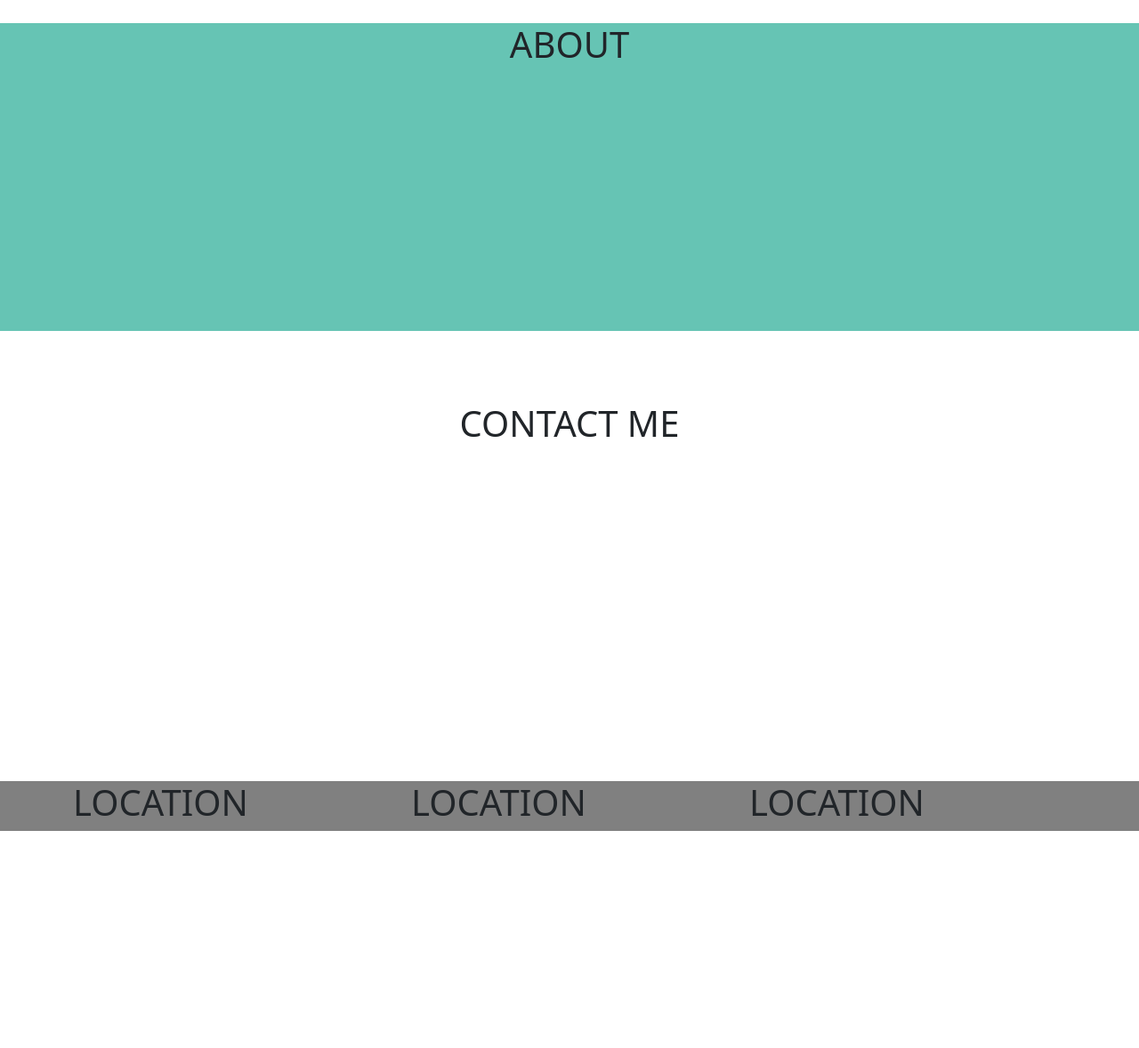
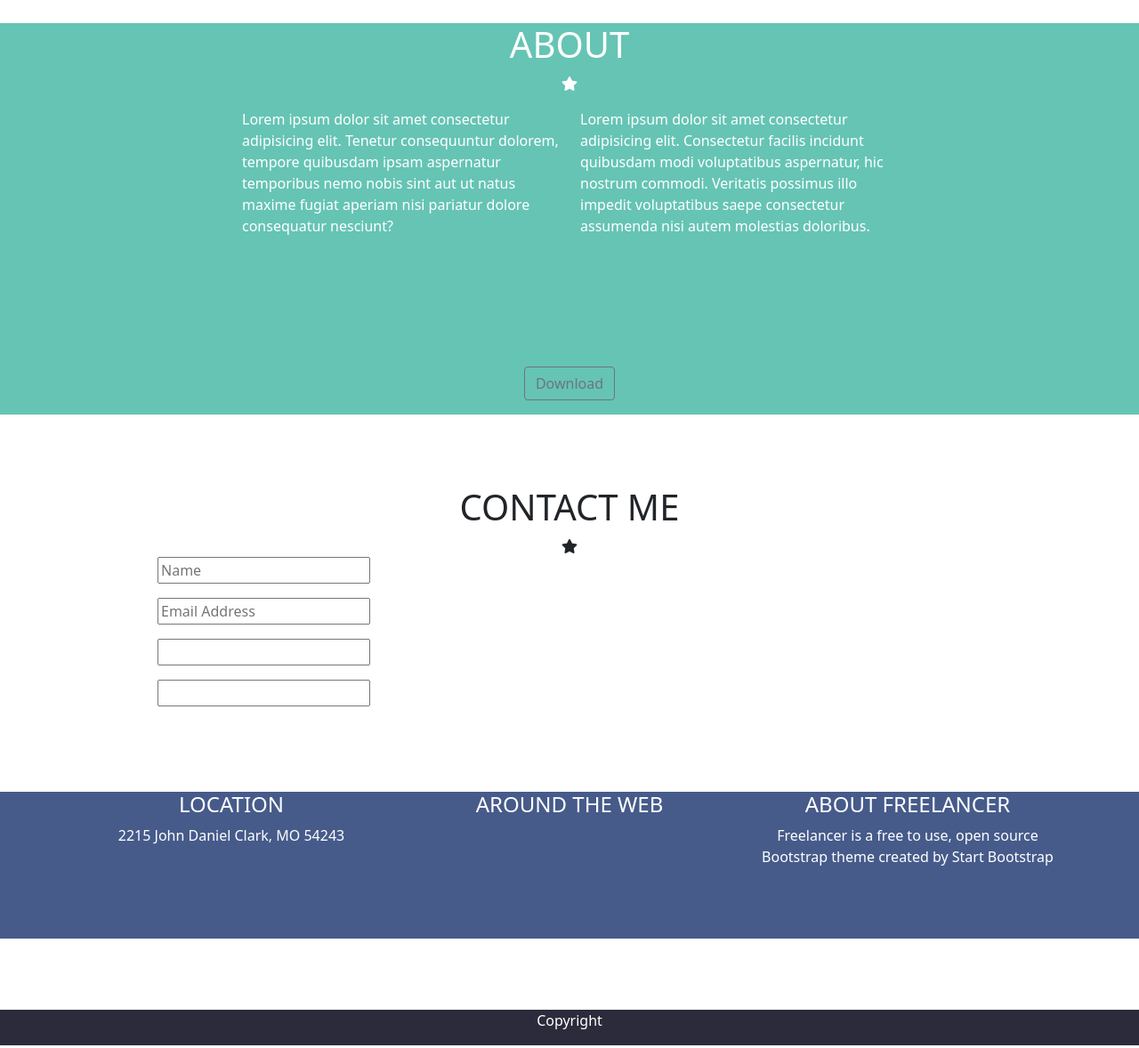
Before and after one commit to sofia-papa/html-css-bootstrap-freelancer, a plain HTML site: page index.html in a window 1280 px wide. Shown: the part 1260-2438 px from the top of the page at 89% size. Before the commit the page ends 2354 px from the top, so only its background shows below. Drawn offline with nearby package versions, Linux system fonts and the light colour scheme.

Commit message:
input name + email + tel

```diff
--- a/css/style.css
+++ b/css/style.css
@@ -16,7 +16,11 @@ section{
 }
 
 #first-part-footer{
-    background-color: gray;
+    background-color: rgb(70, 91, 138);
+}
+
+#second-part-footer{
+    background-color: rgb(43, 43, 59);
 }
 
 #avatar{
--- a/index.html
+++ b/index.html
@@ -74,25 +74,24 @@
                 </div>
             </div>
 
-
             <div class="row">
                 <div class="col-12 col-md-6 col-lg-4">
-                    <div id="cabin" class="square-box"></div>
+                    <div id="cabin" class="square-box rounded"></div>
                 </div>
                 <div class="col-12 col-md-6 col-lg-4">
-                    <div id="cake" class="square-box"></div>
+                    <div id="cake" class="square-box rounded"></div>
                 </div>
                 <div class="col-12 col-md-6 col-lg-4">
-                    <div id="circus" class="square-box"></div>
+                    <div id="circus" class="square-box rounded"></div>
                 </div>
                 <div class="col-12 col-md-6 col-lg-4">
-                    <div id="game" class="square-box"></div>
+                    <div id="game" class="square-box rounded"></div>
                 </div>
                 <div class="col-12 col-md-6 col-lg-4">
-                    <div id="safe" class="square-box"></div>
+                    <div id="safe" class="square-box rounded"></div>
                 </div>
                 <div class="col-12 col-md-6 col-lg-4">
-                    <div id="submarine" class="square-box"></div>
+                    <div id="submarine" class="square-box rounded"></div>
                 </div>
             </div>
         </div>
@@ -101,19 +100,29 @@
     <section class="start-bootstrap">
         <div class="container">
             <div class="row">
-                <div class="col-12 text-center">
+                <div class="col-12 text-center mb-3 text-white">
                     <h1>ABOUT</h1>
+                    <i class="fas fa-star"></i>
                 </div>
             </div>
 
-            <div class="row justify-content-center">
+            <div class="row justify-content-center text-white">
                 <div class="col-12 col-md-6 col-lg-4">
-                    <div class="square-box"></div>
+                    <div class="square-box">
+                        <p class="fw-lighter">Lorem ipsum dolor sit amet consectetur adipisicing elit. Tenetur consequuntur dolorem, tempore quibusdam ipsam aspernatur temporibus nemo nobis sint aut ut natus maxime fugiat aperiam nisi pariatur dolore consequatur nesciunt?</p>
+                    </div>
                 </div>
 
                 <div class="col-12 col-md-6 col-lg-4">
-                    <div class="square-box"></div>
+                    <div class="square-box">
+                        <p class="fw-lighter">Lorem ipsum dolor sit amet consectetur adipisicing elit. Consectetur facilis incidunt quibusdam modi voluptatibus aspernatur, hic nostrum commodi. Veritatis possimus illo impedit voluptatibus saepe consectetur assumenda nisi autem molestias doloribus.</p>
+                    </div>
                 </div>
+
+                <div class="input-group mb-3 justify-content-center">
+                    <button class="btn btn-outline-secondary" type="button" id="button-addon1">Download</button>
+                </div>
+
             </div>
         </div>
     </section>
@@ -121,14 +130,28 @@
     <section id="contact-me">
         <div class="container">
             <div class="row">
-                <div class="col-12">
-                    <h1 class="text-center">CONTACT ME</h1>
+                <div class="col-12 text-center">
+                    <h1 class=>CONTACT ME</h1>
+                    <i class="fas fa-star"></i>
                 </div>
             </div>
 
             <div class="row justify-content-center">
-                <div class="col-12 col-md-8 col-lg-10">
-                    <div class="square-box"></div>
+                <div class="col-8 col-lg-10">
+                    <form action="">
+                        <div class="mb-3">
+                            <input type="text" class="fo" id="input-name" placeholder="Name">
+                        </div>
+                        <div class="mb-3">
+                            <input type="email" class="fo" id="input-email" placeholder="Email Address">
+                        </div>
+                        <div class="mb-3">
+                            <input type="tel" class="fo" id="input-name ">
+                        </div>
+                        <div class="mb-3">
+                            <input type="tel" class="fo" id="input-name ">
+                        </div>
+                    </form>
                 </div>
             </div>
         </div>
@@ -137,15 +160,17 @@
     <footer>
         <section id="first-part-footer">
             <div class="container">
-                <div class="row">
-                    <div class="col-4">
-                        <h1>LOCATION</h1>
+                <div class="row pb-5 text-center text-white justify-content-center">
+                    <div class="col-11 col-md-4 mb-3">
+                        <h4>LOCATION</h4>
+                        <p>2215 John Daniel Clark, MO 54243</p>
                     </div>
-                    <div class="col-4">
-                        <h1>LOCATION</h1>
+                    <div class="col-11 col-md-4 mb-3">
+                        <h4>AROUND THE WEB</h4>
                     </div>
-                    <div class="col-4">
-                        <h1>LOCATION</h1>
+                    <div class="col-11 col-md-4 mb-3">
+                        <h4>ABOUT FREELANCER</h4>
+                        <p>Freelancer is a free to use, open source Bootstrap theme created by Start Bootstrap</p>
                     </div>
                 </div>
             </div>
@@ -154,8 +179,9 @@
         <section id="second-part-footer">
             <div class="container">
                 <div class="row">
-
-
+                    <div class="col-12 text-center text-white">
+                        <p>Copyright</p>
+                    </div>
                 </div>
             </div>
         </section>
```
